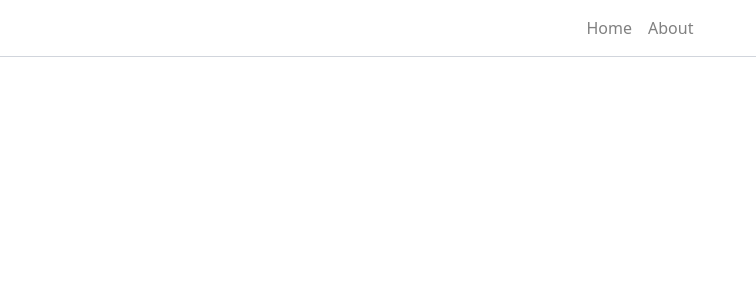
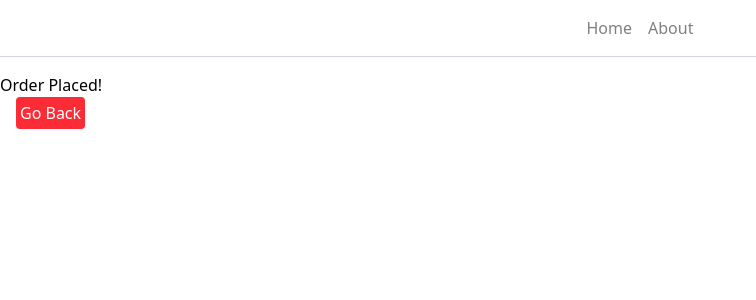
Before and after one commit to MahmudAnik1630/react-router-again, a React (Create React App) app in the folder react-router-again/: page /order-summary in a window 1280 px wide. Before the commit this address had no page. Shown: the top 300 px of the page, without its empty margins (0-756 px from the left). Built offline with nearby package versions, Linux system fonts and the light colour scheme.

Commit message:
Navigating Programmatically

```diff
--- a/react-router-again/src/App.js
+++ b/react-router-again/src/App.js
@@ -4,6 +4,7 @@ import { Route, Routes } from 'react-router-dom';
 import About from './components/About';
 import Home from './components/Home';
 import NavBar from './components/NavBar';
+import OrderSummary from './components/OrderSummary';
 
 function App() {
   return (
@@ -13,6 +14,7 @@ function App() {
       <Routes>
         <Route path='/' element={<Home/>}/>
         <Route path='/about' element={<About/>}/>
+        <Route path='/order-summary' element={<OrderSummary/>}/>
       </Routes>
 
     </>
--- a/react-router-again/src/components/Home.jsx
+++ b/react-router-again/src/components/Home.jsx
@@ -1,17 +1,22 @@
 import React from 'react';
-import { useSearchParams, Link } from 'react-router-dom';
+import { useNavigate,useSearchParams, Link } from 'react-router-dom';
+
 
 function Home() {
   const [searchParams] = useSearchParams();
   const name = searchParams.get('name');
+
+  const navigate = useNavigate();
 
   return (
     <div>
       <h1>Home Page</h1>
       {name && <p>Hello, {name}!</p>}
       <Link to="/about?ref=home">
-        <button>About</button>
+        <button className='bg-red-500 rounded p-1 cursor-pointer mb-4 ml-4'>About</button>
       </Link>
+    <br />
+      <button onClick={()=>navigate('order-summary')} className='bg-red-500 rounded p-1 cursor-pointer ml-4'>Place Order</button>
     </div>
   )
 }
--- /dev/null
+++ b/react-router-again/src/components/OrderSummary.jsx
@@ -0,0 +1,20 @@
+import React from 'react';
+import { useNavigate } from 'react-router-dom';
+
+function OrderSummary() {
+  const navigate = useNavigate(); // useNavigate hook
+
+  return (
+    <div>
+      Order Placed!
+      <br />
+      <button
+        onClick={() => navigate('/')} className='bg-red-500 text-white p-1 cursor-pointer ml-4 rounded'>Go Back</button>
+
+
+
+    </div>
+  );
+}
+
+export default OrderSummary;
```
